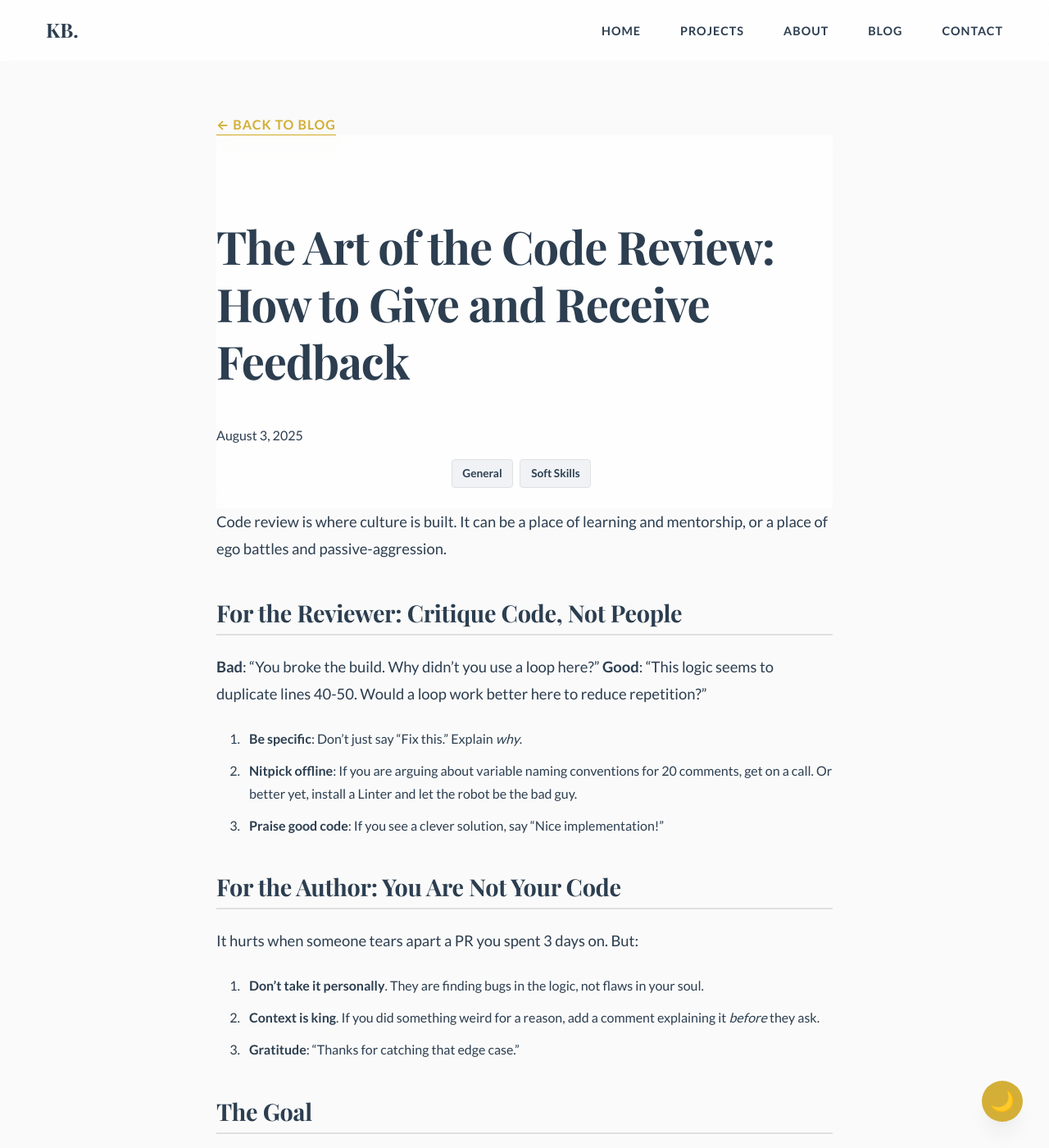
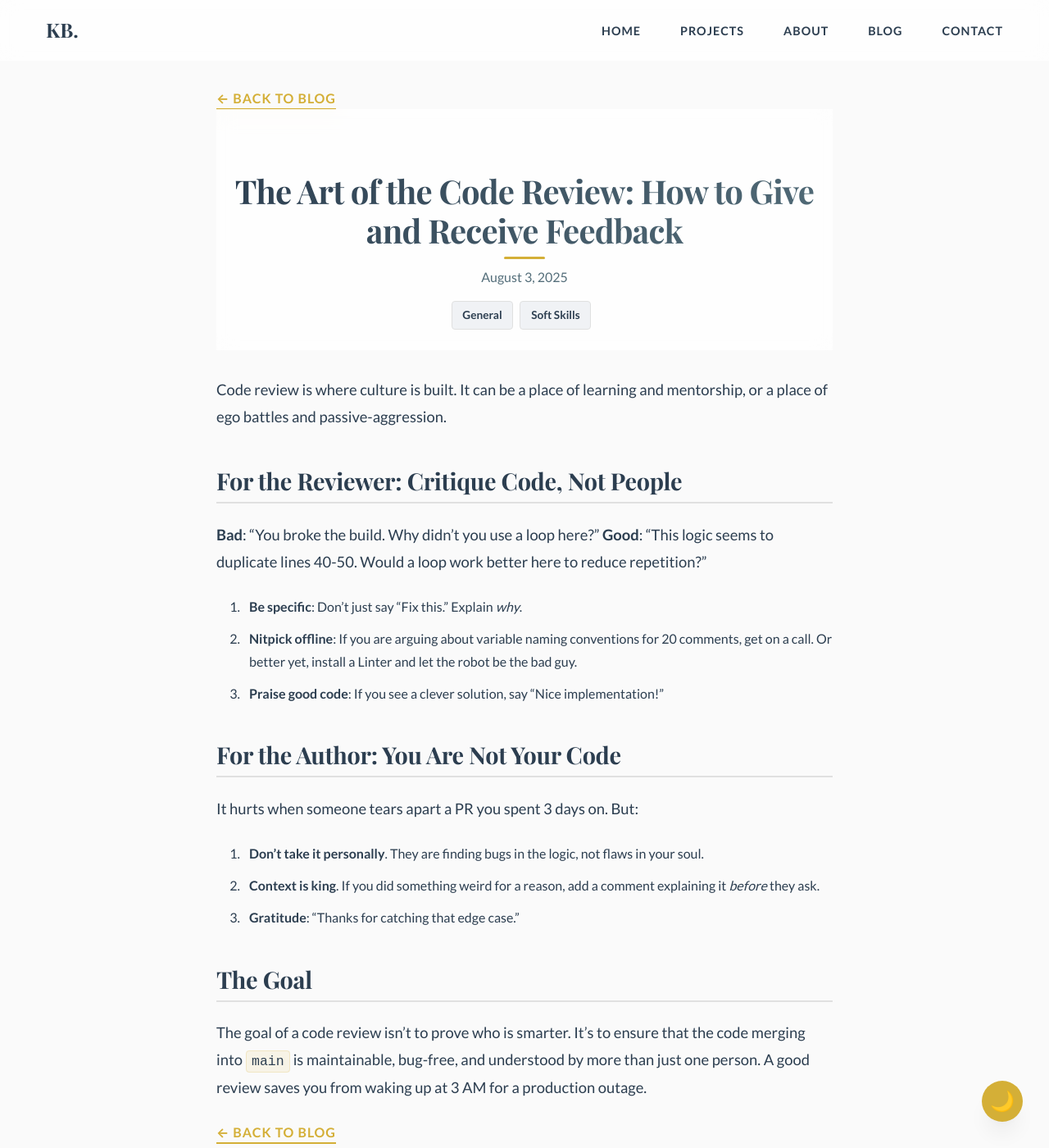
Before and after one commit to kennethkenn/kennethkenn.github.io, a Jekyll site: the page built from _posts/2025-08-03-art-of-code-review-feedback.md, in a window 1280 px wide and 1400 px high. Shown: the whole window at 82% size. Built offline with Jekyll 4.4.1, drawn with Linux system fonts in a browser that asks for light colours.

Commit message:
fixed minor style issues

```diff
--- a/_sass/style.scss
+++ b/_sass/style.scss
@@ -548,8 +548,9 @@ header {
       box-shadow: 0 6px 20px rgba(0, 0, 0, 0.15);
 
       &:hover {
-        background-color: transparent;
-        color: var(--color-secondary);
+        background-color: var(--color-surface); // Visible background
+        color: var(--color-primary);
+        border-color: var(--color-primary);
         transform: translateY(-2px);
         box-shadow: 0 10px 28px rgba(0, 0, 0, 0.25);
       }
@@ -950,7 +951,7 @@ header {
       width: 100%;
       padding: 1.2rem;
       background-color: var(--color-text);
-      color: #fff;
+      color: var(--color-surface); // Adaptive text color for both modes
       border: none;
       border-radius: var(--radius-sm);
       font-size: 1rem;
@@ -980,6 +981,17 @@ header {
       .btn-loader {
         display: inline-block;
         animation: pulse 1.5s ease-in-out infinite;
+      }
+
+      .btn-text {
+        font-weight: inherit;
+        color: inherit; // Ensure it inherits checking
+        transition: inherit;
+      }
+
+      // Ensure hover effects propogate
+      &:hover .btn-text {
+        color: white; // Or keep it white if background is primary
       }
     }
 
@@ -1220,7 +1232,39 @@ header {
 .post-content {
   max-width: 800px;
   margin: 0 auto;
-  padding: 4rem 1.5rem; // Reduced top padding
+  padding: 2rem 1.5rem; // Reduced top padding significantly
+
+  .post-header {
+    text-align: center;
+    margin-bottom: 2rem; // Reduced from default/inherited
+
+    h1 {
+      margin-bottom: 0.5rem;
+      font-size: 2.5rem;
+      line-height: 1.2;
+      background: linear-gradient(135deg, var(--color-text) 0%, var(--color-text-light) 100%);
+      background-clip: text;
+      -webkit-background-clip: text;
+      -webkit-text-fill-color: transparent;
+      display: inline-block;
+      position: relative;
+
+      &::after {
+        content: '';
+        display: block;
+        width: 50px;
+        height: 3px;
+        background: var(--color-primary);
+        margin: 0.5rem auto 0;
+        border-radius: 2px;
+      }
+    }
+
+    .post-meta {
+      color: var(--color-text-light);
+      font-size: 1rem;
+    }
+  }
 }
 
 .post-body {
```
